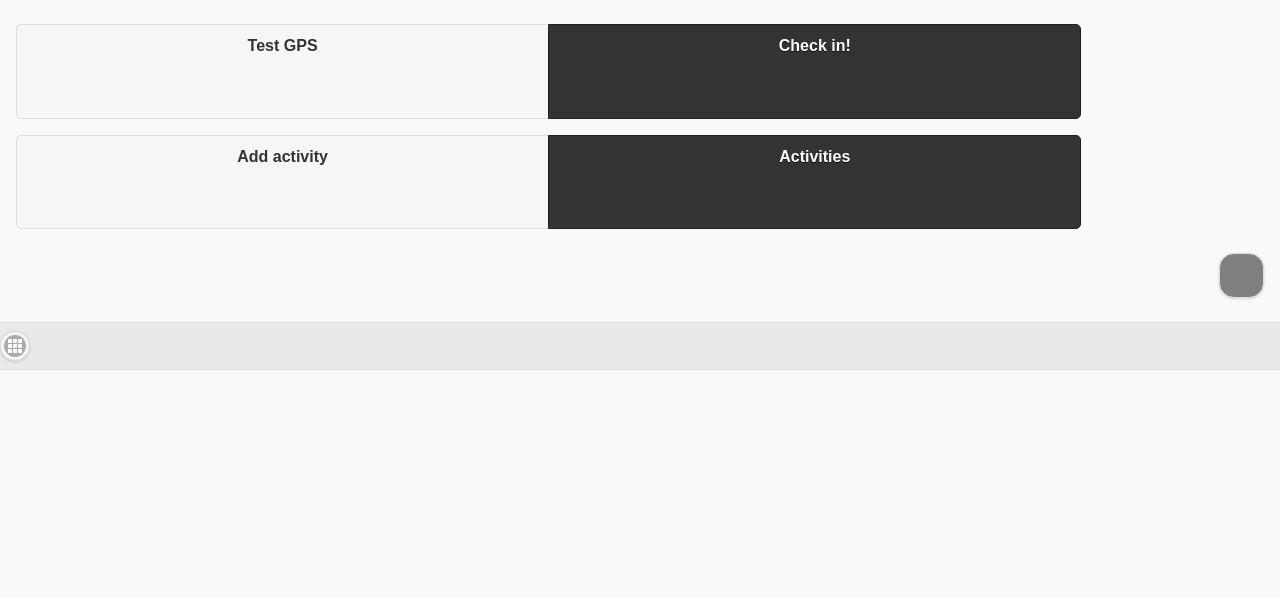
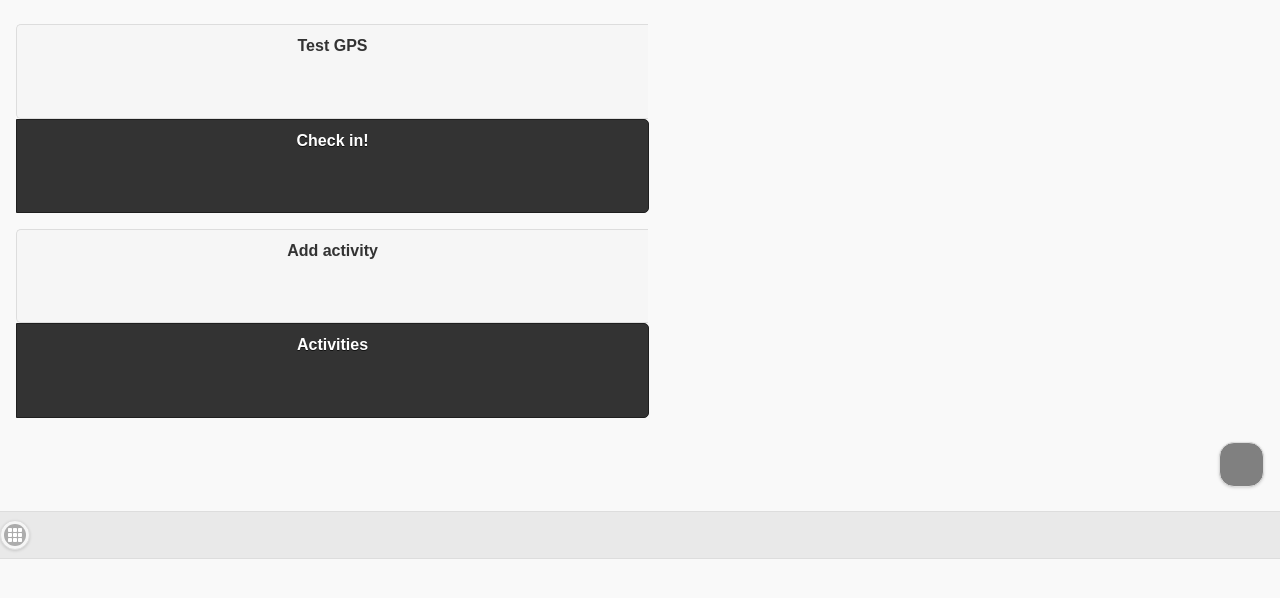
Before and after one commit to renatus/Exocortex, a PHP site: page / in a window 1280 px wide. Shown: the part 45-643 px from the top of the page. Run offline with PHP 8.4, Linux system fonts and the light colour scheme.

Commit message:
Make layout flexible

```diff
--- a/css/index.css
+++ b/css/index.css
@@ -12,7 +12,7 @@
 /* Make buttons square */
 .exo_square_button {
     height: 70px;
-    width: 40%;
+    width: 48%;
 }
 
 .ui-controlgroup-controls {
```
Also changed, not shown: 1 other file.
